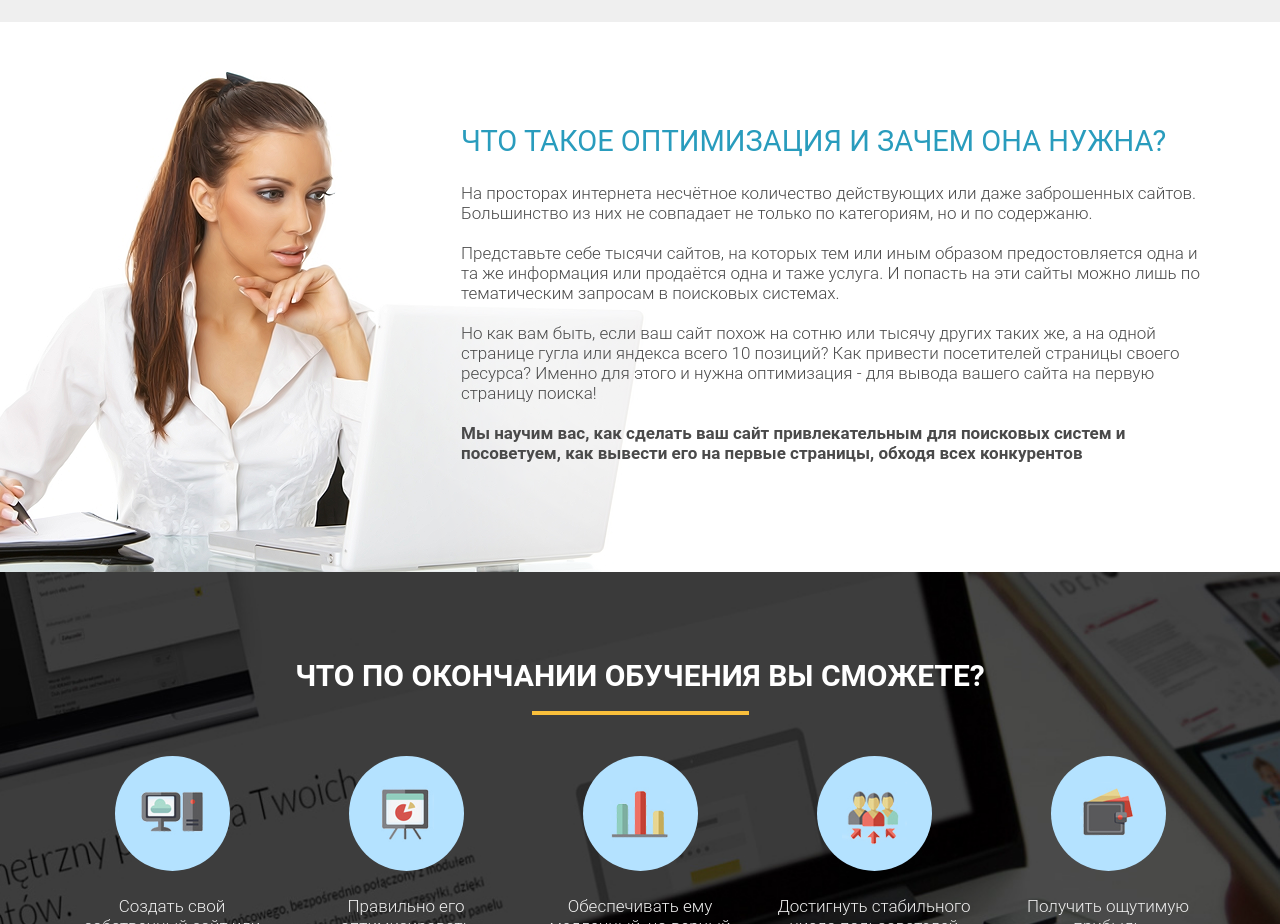
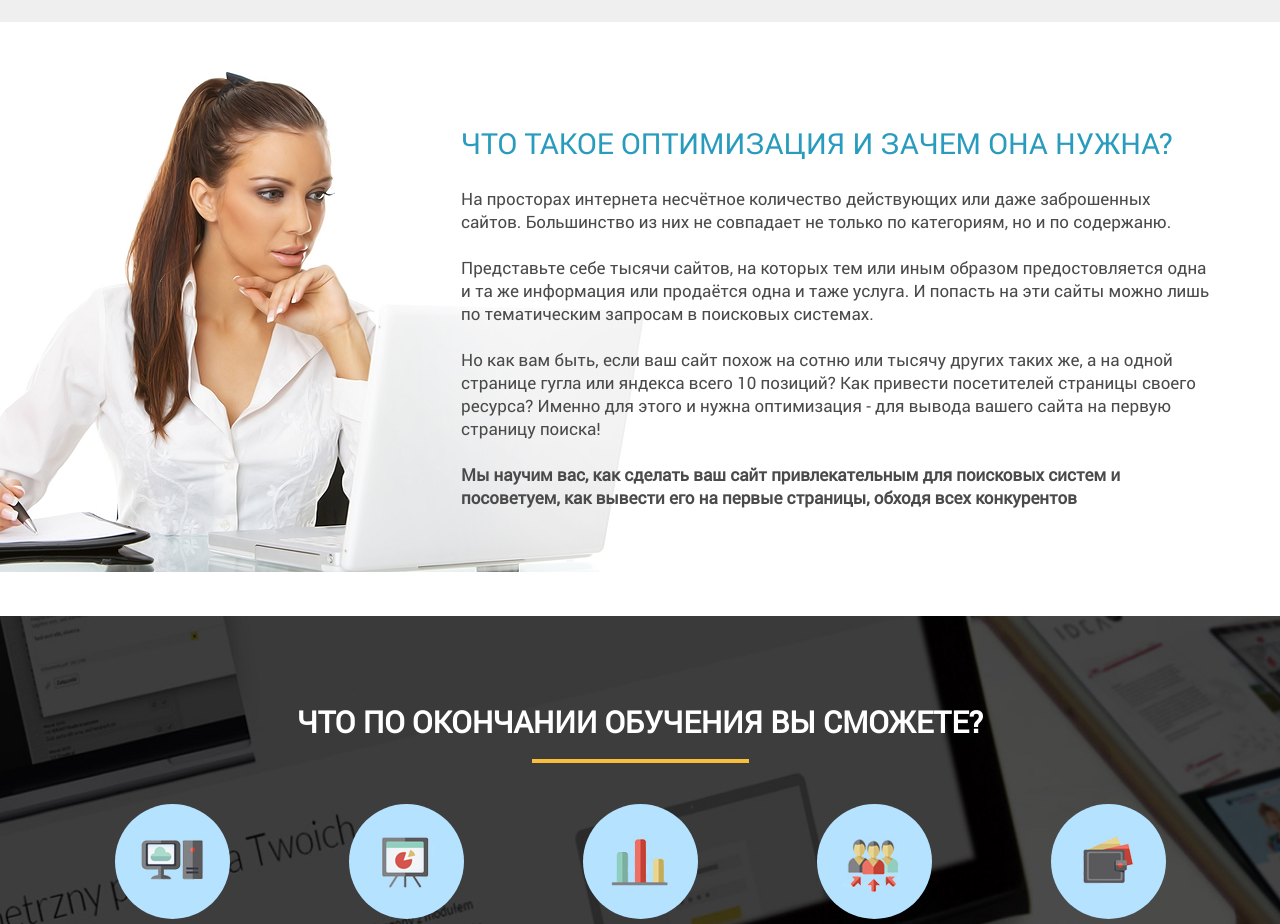
Before and after one commit to busliksuslik/busliksuslik.github.io, a plain HTML site: page landingPage/index.html in a window 1280 px wide. Shown: the part 1382-2306 px from the top of the page. Drawn offline with Linux system fonts and the light colour scheme.

Commit message:
Landing done

```diff
--- /dev/null
+++ b/landingPage/css/fonts.css
@@ -0,0 +1,55 @@
+@font-face{
+
+font-family: 'Roboto';
+
+src: url('../fonts/Roboto-Regular.ttf');
+
+font-weight: normal;
+
+font-style: normal;
+
+}
+@font-face{
+
+font-family: 'Roboto - Black';
+
+src: url('../fonts/Roboto-Black.ttf');
+
+font-weight: normal;
+
+font-style: normal;
+
+}
+@font-face{
+
+font-family: 'Roboto Light';
+
+src: url('../fonts/Roboto-Light.ttf');
+
+font-weight: normal;
+
+font-style: normal;
+
+}
+@font-face{
+
+font-family: 'Roboto - Thin';
+
+src: url('../fonts/Roboto-Thin.ttf');
+
+font-weight: normal;
+
+font-style: normal;
+
+}
+@font-face{
+
+font-family: 'RobotoCondenced';
+
+src: url('../fonts/Roboto-Bold.ttf');
+
+font-weight: normal;
+
+font-style: normal;
+
+}
--- a/landingPage/index.html
+++ b/landingPage/index.html
@@ -5,6 +5,7 @@
 	<meta name="viewport" content="width-divice-width, initial-scale-1.0">
 	<title>landing</title>
 	<link rel="stylesheet" href="css/styles.css">
+	<link rel="stylesheet" href="css/fonts.css">
 </head>
 <body>
 	<section class="promo">
```
